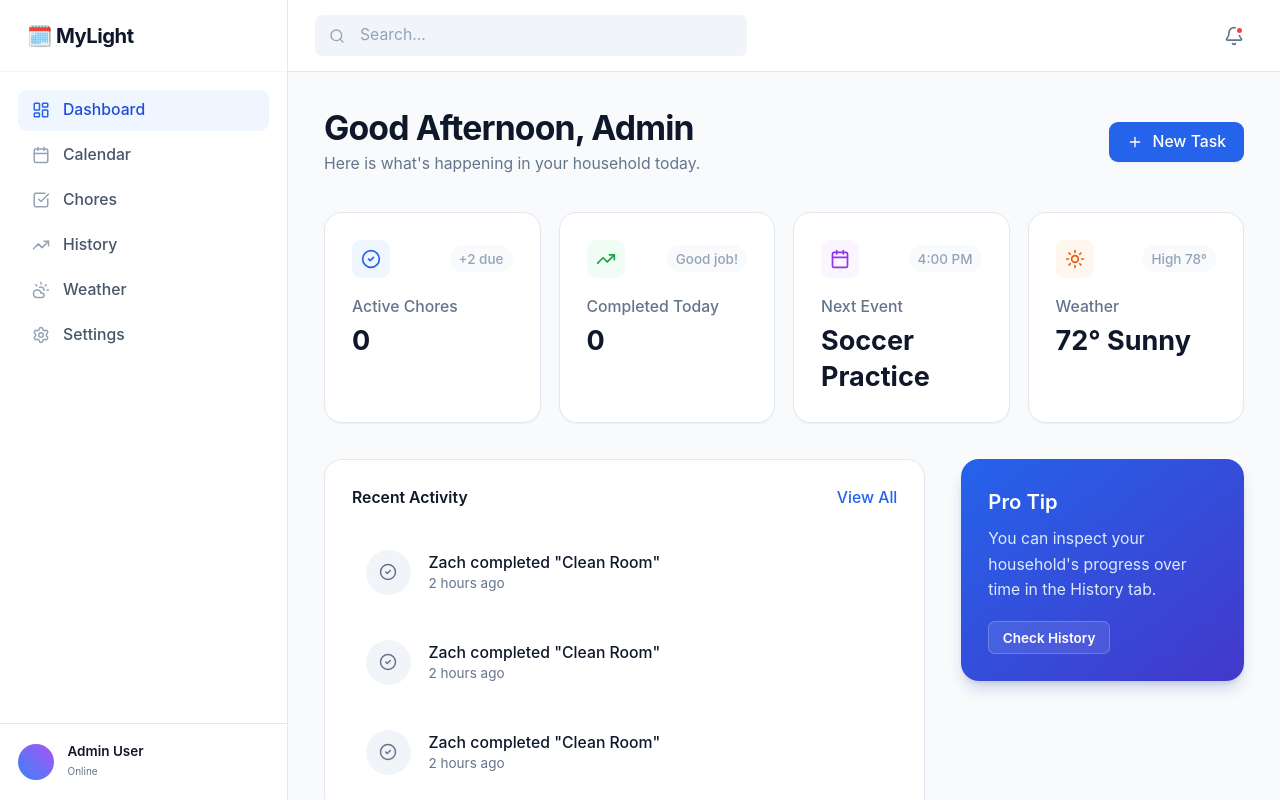
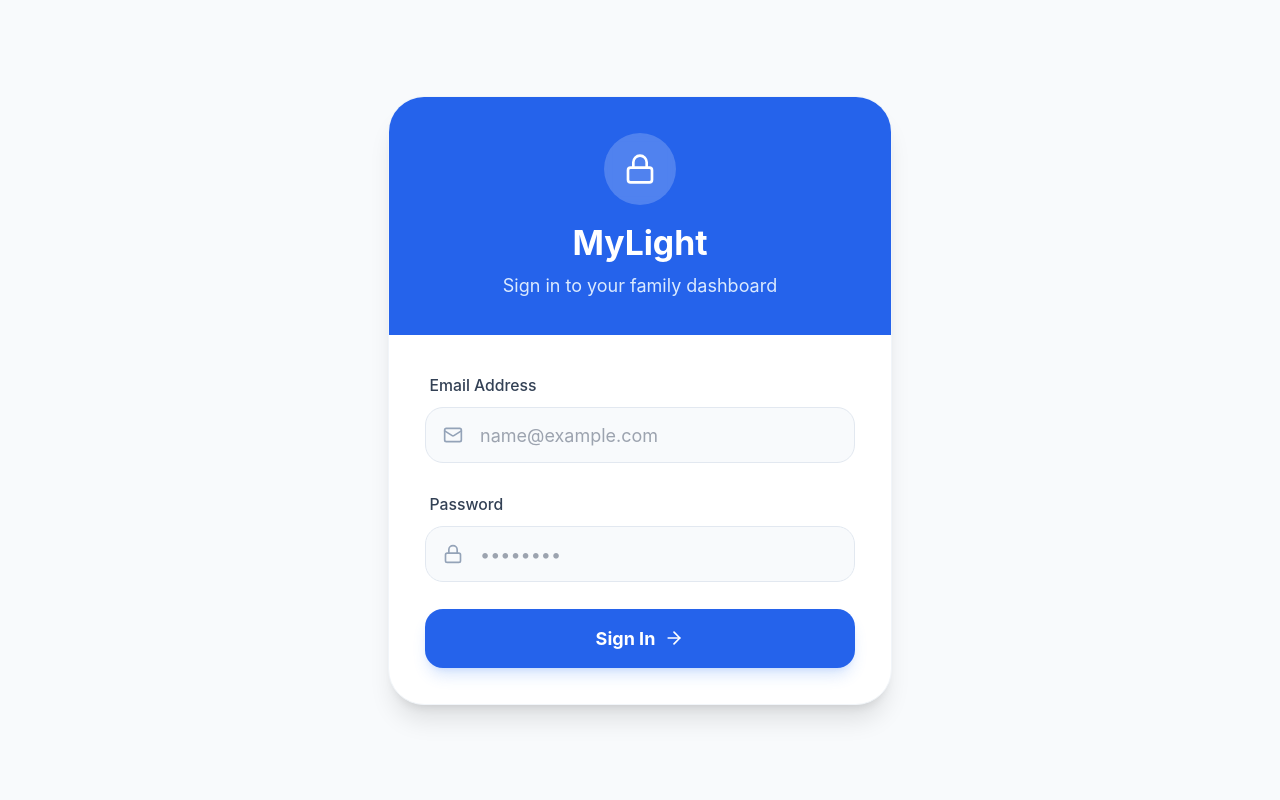
Before and after one commit to zachwilke/mylight, a React (Vite) app: page / in a window 1280 px wide. Built offline with nearby package versions, Linux system fonts and the light colour scheme; no server answers; the HTML template or start-up script is replaced by a standard one.

Commit message:
feat: implement authentication with a login page and context, and update manifest for kiosk mode and landscape orientation.

```diff
--- a/src/App.tsx
+++ b/src/App.tsx
@@ -1,5 +1,4 @@
 import React, { useState, useEffect, useRef } from 'react';
-import { Layout } from './components/Layout/Layout';
 import { DesktopLayout } from './components/Layout/DesktopLayout';
 import { CalendarView } from './features/calendar/CalendarView';
 import { ChoreChart } from './features/chores/ChoreChart';
@@ -8,11 +7,13 @@ import { WeatherPage } from './features/weather/WeatherPage';
 import { DashboardHome } from './features/dashboard/DashboardHome';
 import { Kiosk } from './features/kiosk/Kiosk';
 import Screensaver from './features/screensaver/Screensaver';
-import { useTheme } from './hooks/useTheme';
 import { HistoryPage } from './features/history/HistoryPage';
+import { AuthProvider, useAuth } from './context/AuthContext';
+import { LoginPage } from './features/auth/LoginPage';
+import { Loader2 } from 'lucide-react';
 
-function App() {
-  const [theme] = useTheme();
+function AppContent() {
+  const { user, isLoading } = useAuth();
   // Default to dashboard for desktop, chores for kiosk (handled below)
   const [activeTab, setActiveTab] = useState('dashboard');
   const [isIdle, setIsIdle] = useState(false);
@@ -20,6 +21,18 @@ function App() {
   const timeoutRef = useRef<NodeJS.Timeout | null>(null);
   const IDLE_TIMEOUT = timeoutMinutes * 60 * 1000;
   const lastManualTriggerRef = useRef(0);
+
+  if (isLoading) {
+    return (
+      <div className="h-screen w-screen flex items-center justify-center bg-slate-50 dark:bg-slate-950">
+        <Loader2 className="animate-spin text-blue-600" size={48} />
+      </div>
+    );
+  }
+
+  if (!user) {
+    return <LoginPage />;
+  }
 
   // Determine mode based on URL
   const isKiosk = window.location.pathname === '/kiosk';
@@ -120,4 +133,10 @@ function App() {
   );
 }
 
-export default App;
+export default function App() {
+  return (
+    <AuthProvider>
+      <AppContent />
+    </AuthProvider>
+  );
+}
--- /dev/null
+++ b/src/context/AuthContext.tsx
@@ -0,0 +1,61 @@
+import React, { createContext, useContext, useState, useEffect, ReactNode } from 'react';
+
+interface User {
+    id: number;
+    name: string;
+    email: string;
+    role: string;
+    avatar?: string;
+}
+
+interface AuthContextType {
+    user: User | null;
+    login: (user: User) => void;
+    logout: () => void;
+    isLoading: boolean;
+}
+
+const AuthContext = createContext<AuthContextType | undefined>(undefined);
+
+export function AuthProvider({ children }: { children: ReactNode }) {
+    const [user, setUser] = useState<User | null>(null);
+    const [isLoading, setIsLoading] = useState(true);
+
+    useEffect(() => {
+        // Check localStorage on mount
+        const storedUser = localStorage.getItem('mylight_user');
+        if (storedUser) {
+            try {
+                setUser(JSON.parse(storedUser));
+            } catch (e) {
+                console.error("Failed to parse stored user", e);
+                localStorage.removeItem('mylight_user');
+            }
+        }
+        setIsLoading(false);
+    }, []);
+
+    const login = (userData: User) => {
+        setUser(userData);
+        localStorage.setItem('mylight_user', JSON.stringify(userData));
+    };
+
+    const logout = () => {
+        setUser(null);
+        localStorage.removeItem('mylight_user');
+    };
+
+    return (
+        <AuthContext.Provider value={{ user, login, logout, isLoading }}>
+            {children}
+        </AuthContext.Provider>
+    );
+}
+
+export function useAuth() {
+    const context = useContext(AuthContext);
+    if (context === undefined) {
+        throw new Error('useAuth must be used within an AuthProvider');
+    }
+    return context;
+}
--- /dev/null
+++ b/src/features/auth/LoginPage.tsx
@@ -0,0 +1,117 @@
+import React, { useState } from 'react';
+import { useAuth } from '../../context/AuthContext';
+import { Lock, Mail, Loader2, ArrowRight } from 'lucide-react';
+
+export function LoginPage() {
+    const [email, setEmail] = useState('');
+    const [password, setPassword] = useState('');
+    const [error, setError] = useState('');
+    const [isSubmitting, setIsSubmitting] = useState(false);
+    const { login } = useAuth();
+
+    const handleSubmit = async (e: React.FormEvent) => {
+        e.preventDefault();
+        setError('');
+        setIsSubmitting(true);
+
+        try {
+            const res = await fetch('/api/login', {
+                method: 'POST',
+                headers: { 'Content-Type': 'application/json' },
+                body: JSON.stringify({ email, password }),
+            });
+
+            const data = await res.json();
+
+            if (!res.ok) {
+                throw new Error(data.error || 'Login failed');
+            }
+
+            if (data.success && data.user) {
+                login(data.user);
+            } else {
+                throw new Error('Invalid response from server');
+            }
+        } catch (err: any) {
+            console.error(err);
+            setError(err.message || 'Failed to login. Please check your credentials.');
+        } finally {
+            setIsSubmitting(false);
+        }
+    };
+
+    return (
+        <div className="min-h-screen flex items-center justify-center bg-slate-50 dark:bg-slate-950 p-4">
+            <div className="max-w-md w-full bg-white dark:bg-slate-900 rounded-3xl shadow-xl overflow-hidden border border-slate-100 dark:border-slate-800">
+                {/* Header */}
+                <div className="bg-blue-600 p-8 text-center">
+                    <div className="inline-flex items-center justify-center w-16 h-16 bg-white/20 rounded-full mb-4 backdrop-blur-sm">
+                        <Lock className="text-white" size={32} />
+                    </div>
+                    <h1 className="text-3xl font-bold text-white mb-2">MyLight</h1>
+                    <p className="text-blue-100">Sign in to your family dashboard</p>
+                </div>
+
+                {/* Form */}
+                <div className="p-8">
+                    <form onSubmit={handleSubmit} className="space-y-6">
+                        {error && (
+                            <div className="p-4 bg-red-50 dark:bg-red-900/20 text-red-600 dark:text-red-400 text-sm rounded-xl flex items-center gap-2">
+                                <div className="w-1.5 h-1.5 rounded-full bg-red-500" />
+                                {error}
+                            </div>
+                        )}
+
+                        <div className="space-y-2">
+                            <label className="text-sm font-medium text-slate-700 dark:text-slate-300 ml-1">Email Address</label>
+                            <div className="relative group">
+                                <Mail className="absolute left-4 top-1/2 -translate-y-1/2 text-slate-400 group-focus-within:text-blue-500 transition-colors" size={20} />
+                                <input
+                                    type="email"
+                                    value={email}
+                                    onChange={(e) => setEmail(e.target.value)}
+                                    className="w-full pl-12 pr-4 py-3 bg-slate-50 dark:bg-slate-800 border border-slate-200 dark:border-slate-700 rounded-xl focus:outline-none focus:ring-2 focus:ring-blue-500/20 focus:border-blue-500 transition-all"
+                                    placeholder="name@example.com"
+                                    required
+                                />
+                            </div>
+                        </div>
+
+                        <div className="space-y-2">
+                            <label className="text-sm font-medium text-slate-700 dark:text-slate-300 ml-1">Password</label>
+                            <div className="relative group">
+                                <Lock className="absolute left-4 top-1/2 -translate-y-1/2 text-slate-400 group-focus-within:text-blue-500 transition-colors" size={20} />
+                                <input
+                                    type="password"
+                                    value={password}
+                                    onChange={(e) => setPassword(e.target.value)}
+                                    className="w-full pl-12 pr-4 py-3 bg-slate-50 dark:bg-slate-800 border border-slate-200 dark:border-slate-700 rounded-xl focus:outline-none focus:ring-2 focus:ring-blue-500/20 focus:border-blue-500 transition-all"
+                                    placeholder="••••••••"
+                                    required
+                                />
+                            </div>
+                        </div>
+
+                        <button
+                            type="submit"
+                            disabled={isSubmitting}
+                            className="w-full bg-blue-600 hover:bg-blue-700 text-white font-bold py-3.5 rounded-xl transition-all flex items-center justify-center gap-2 disabled:opacity-70 disabled:cursor-not-allowed group shadow-lg shadow-blue-500/20"
+                        >
+                            {isSubmitting ? (
+                                <>
+                                    <Loader2 className="animate-spin" size={20} />
+                                    Signing in...
+                                </>
+                            ) : (
+                                <>
+                                    Sign In
+                                    <ArrowRight size={20} className="group-hover:translate-x-1 transition-transform" />
+                                </>
+                            )}
+                        </button>
+                    </form>
+                </div>
+            </div>
+        </div>
+    );
+}
```
Also changed, not shown: public/manifest.json.
